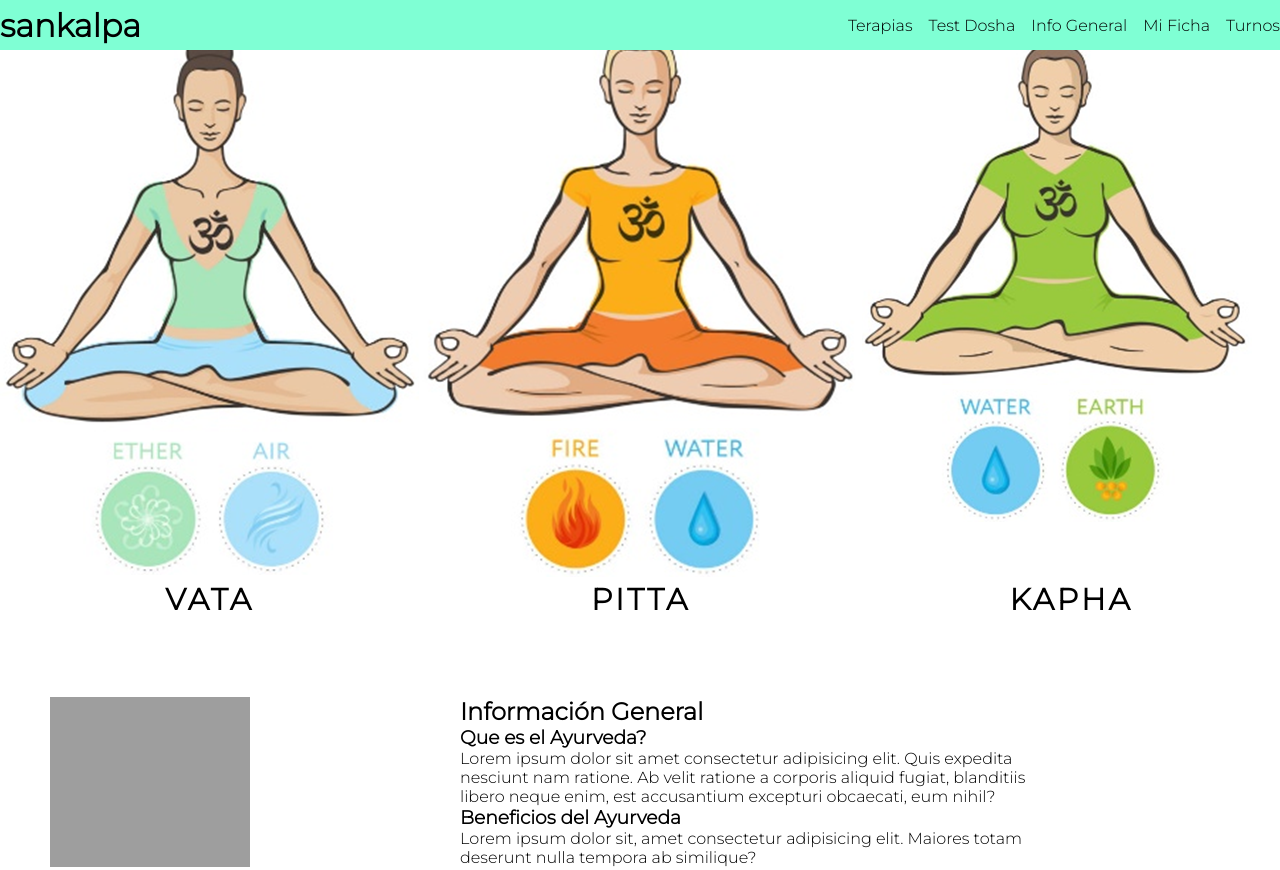
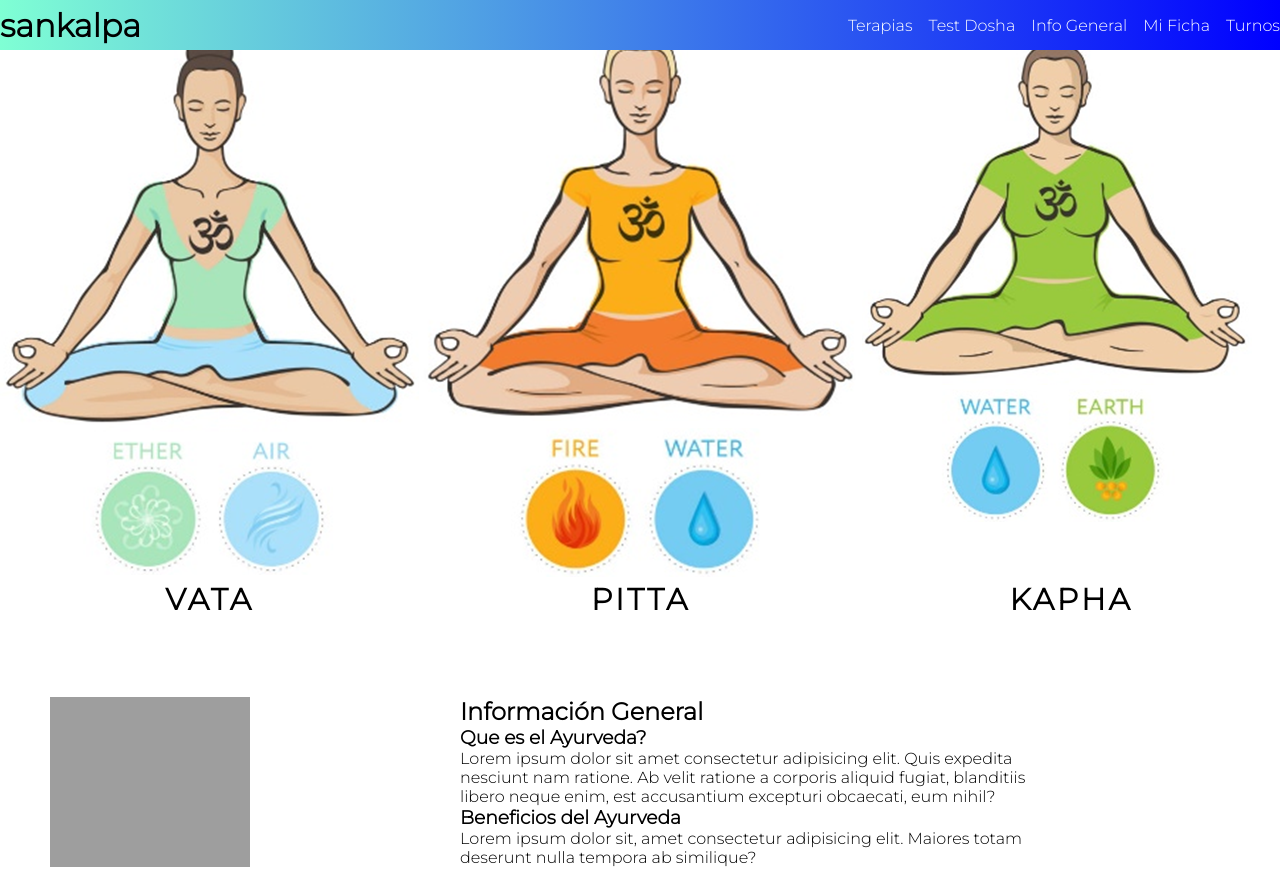
Before and after one commit to p4b10c4r4m/sankalpa, a plain HTML site: page index.html in a window 1280 px wide. Shown: the top 870 px of the page. Drawn offline with Linux system fonts and the light colour scheme; grey boxes are pictures that could not be loaded.

Commit message:
DEV1: aplique gradiente en el header y cambio de color en nav

```diff
--- a/css/style.css
+++ b/css/style.css
@@ -14,6 +14,7 @@ header{
     flex-direction: row;
     justify-content: space-between;
     align-items: center;
+    background-image: linear-gradient(to right, aquamarine, blue);
 }
 header nav ul{
     display: flex;
@@ -30,7 +31,7 @@ nav ul li{
 }
 nav a{
     text-decoration: none;
-    color: black;
+    color: white;
     text-transform: capitalize;
 }
 main{
```
